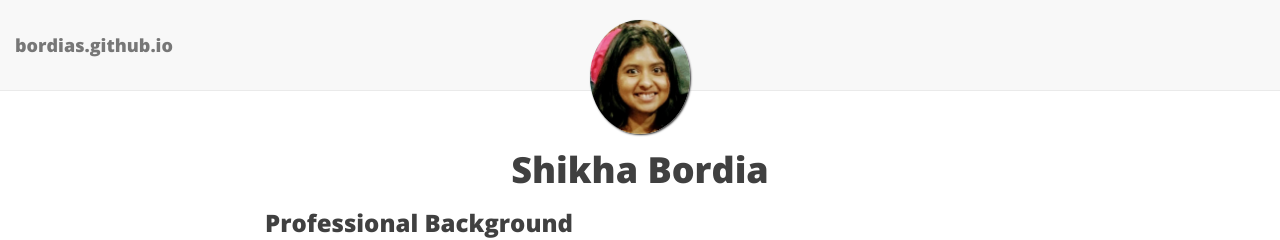
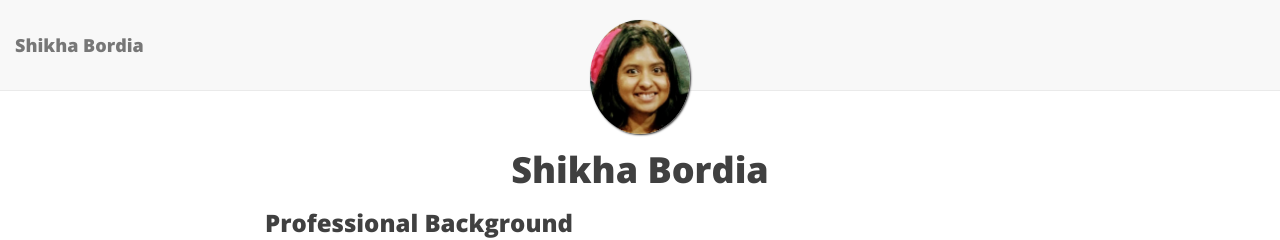
Before and after one commit to BordiaS/bordias.github.io, a Jekyll site: the page built from index.md, in a window 1280 px wide. Shown: the top 240 px of the page. Built offline with Jekyll 4.4.1, drawn with Linux system fonts in a browser that asks for light colours; nearby versions of some CDN libraries; the list of posts is cut into pages by our own code; some of the changed lines change nothing that is shown.

Commit message:
Update _config.yml

```diff
--- a/_config.yml
+++ b/_config.yml
@@ -15,7 +15,7 @@ exclude: [vendor]
 # Of course don't forget to change the username and projectname to YOUR username and project
 
 # Name of website
-#title: Shikha Bordia
+title: Shikha Bordia
 
 # Short description of your site
 #description: Random Walk
```
